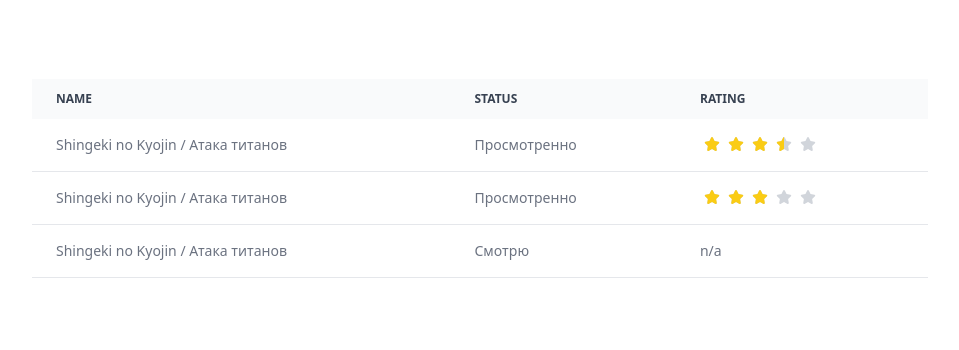
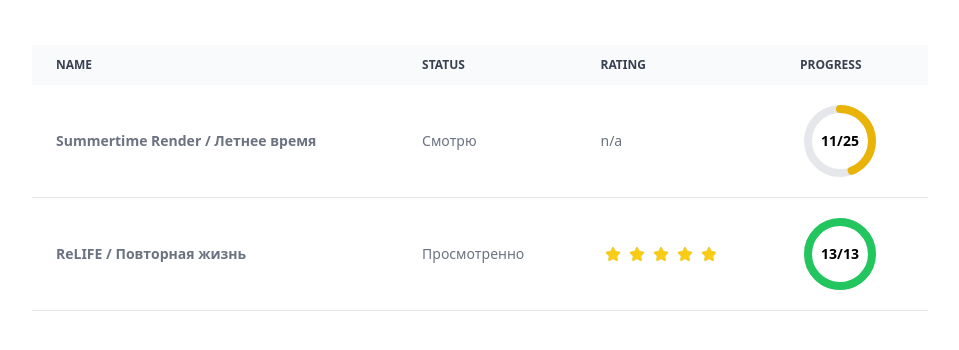
Before and after one commit to pritulaziah/my-anime-list, a Next.js app: page / in a window 1280 px wide. Shown: the part 222-572 px from the top of the page, without its empty margins (160-1119 px from the left). Built offline with nearby package versions, Linux system fonts and the light colour scheme.

Commit message:
add progress

```diff
--- /dev/null
+++ b/components/Progress.tsx
@@ -0,0 +1,68 @@
+import clsx from "clsx";
+
+interface IProps {
+  progress: number;
+  label?: React.ReactNode;
+  size?: number;
+  strokeWidth?: number;
+}
+
+const Progress = ({
+  progress,
+  label,
+  size = 100,
+  strokeWidth = 10,
+}: IProps) => {
+  progress = Math.min(Math.max(0, progress), 100);
+  const center = size / 2;
+  const radius = center - strokeWidth;
+  const dashArray = 2 * Math.PI * radius;
+  const dashOffset = dashArray * ((100 - progress) / 100);
+
+  const getProgressStrokeStyle = (progress: number) => {
+    if (progress <= 25) {
+      return "stroke-red-500";
+    } else if (progress <= 60) {
+      return "stroke-yellow-500";
+    } else {
+      return "stroke-green-500";
+    }
+  };
+
+  return (
+    <svg style={{ width: size, height: size }}>
+      <circle
+        className="stroke-gray-200 fill-transparent"
+        cx={center}
+        cy={center}
+        r={radius}
+        strokeWidth={`${strokeWidth}px`}
+      />
+      <circle
+        className={clsx(
+          getProgressStrokeStyle(progress),
+          "fill-transparent -rotate-90 origin-center"
+        )}
+        strokeDashoffset={`${dashArray - (dashArray - dashOffset)}px`}
+        cx={center}
+        cy={center}
+        r={radius}
+        strokeWidth={`${strokeWidth}px`}
+        strokeLinecap="round"
+        strokeLinejoin="round"
+        strokeDasharray={`${dashArray}px`}
+      />
+      <text
+        className="font-semibold dark:fill-white"
+        x="50%"
+        y="50%"
+        dy="0.3rem"
+        textAnchor="middle"
+      >
+        {label || `${progress}%`}
+      </text>
+    </svg>
+  );
+};
+
+export default Progress;
--- a/constants/statusCollection.ts
+++ b/constants/statusCollection.ts
@@ -3,8 +3,8 @@
 const statusCollection: {
   [key in Statuses]: string;
 } = {
-  [Statuses.Dropped]: "Бросил",
-  [Statuses.Viewed]: "Просмотренно",
+  [Statuses.Closed]: "Бросил",
+  [Statuses.Done]: "Просмотренно",
   [Statuses.InProgress]: "Смотрю",
 };
 
--- a/pages/index.tsx
+++ b/pages/index.tsx
@@ -6,53 +6,48 @@
   getCoreRowModel,
   flexRender,
 } from "@tanstack/react-table";
-import { useMemo } from "react";
 import statusCollection from "constants/statusCollection";
 import Rating from "components/Rating";
+import Progress from "components/Progress";
 
 const animes: IAnime[] = [
   {
-    id: 16498,
-    name: "Shingeki no Kyojin",
-    russian: "Атака титанов",
-    status: Statuses.Viewed,
-    rating: 7,
+    id: 47194,
+    name: "Summertime Render",
+    russian: "Летнее время",
+    status: Statuses.InProgress,
+    rating: null,
+    episodes: 25,
+    episodes_watch: 11,
   },
   {
-    id: 1,
-    name: "Shingeki no Kyojin",
-    russian: "Атака титанов",
-    status: Statuses.Viewed,
-    rating: 6,
-  },
-  {
-    id: 2,
-    name: "Shingeki no Kyojin",
-    russian: "Атака титанов",
-    status: Statuses.InProgress,
-    rating: null,
+    id: 30015,
+    name: "ReLIFE",
+    russian: "Повторная жизнь",
+    status: Statuses.Done,
+    rating: 9.5,
+    episodes: 13,
+    episodes_watch: 13,
   },
 ];
 
 const columnHelper = createColumnHelper<IAnime>();
 
-const Home = () => {
-  const columns = useMemo(
-    () => [
+const columns = [
   columnHelper.accessor((row) => `${row.name} / ${row.russian}`, {
     id: "name",
-        cell: (anime) => anime.getValue(),
+    cell: (cell) => <b>{cell.getValue()}</b>,
     header: () => <span>Name</span>,
   }),
   columnHelper.accessor((row) => statusCollection[row.status], {
     id: "status",
-        cell: (anime) => anime.getValue(),
+    cell: (cell) => cell.getValue(),
     header: () => <span>Status</span>,
   }),
   columnHelper.accessor((row) => row.rating, {
     id: "rating",
-        cell: (anime) => {
-          const rating = anime.getValue();
+    cell: (cell) => {
+      const rating = cell.getValue();
       return (
         <div className="flex justify-start">
           {rating ? <Rating value={rating / 2} readonly /> : "n/a"}
@@ -61,10 +56,26 @@
     },
     header: () => <span>Rating</span>,
   }),
-    ],
-    []
+  columnHelper.accessor((row) => [row.episodes_watch, row.episodes], {
+    id: "progress",
+    cell: (cell) => {
+      const [episodesWatch, episodes] = cell.getValue();
+      return episodesWatch ? (
+        <Progress
+          progress={(episodesWatch / episodes!) * 100}
+          label={`${episodesWatch}/${episodes}`}
+          size={80}
+          strokeWidth={8}
+        />
+      ) : (
+        "n/a"
       );
+    },
+    header: () => <span>Progress</span>,
+  }),
+];
 
+const Home = () => {
   const table = useReactTable({
     data: animes,
     columns,
--- a/types/anime.ts
+++ b/types/anime.ts
@@ -1,6 +1,6 @@
 export enum Statuses {
-  Dropped = "dropped",
-  Viewed = "viewed",
+  Closed = "closed",
+  Done = "done",
   InProgress = "inProgress",
 }
 
@@ -10,4 +10,6 @@
   russian: string;
   status: Statuses;
   rating: number | null;
+  episodes: number;
+  episodes_watch: number | null;
 }
```
Lines whose indentation alone changed are shown as unchanged.
